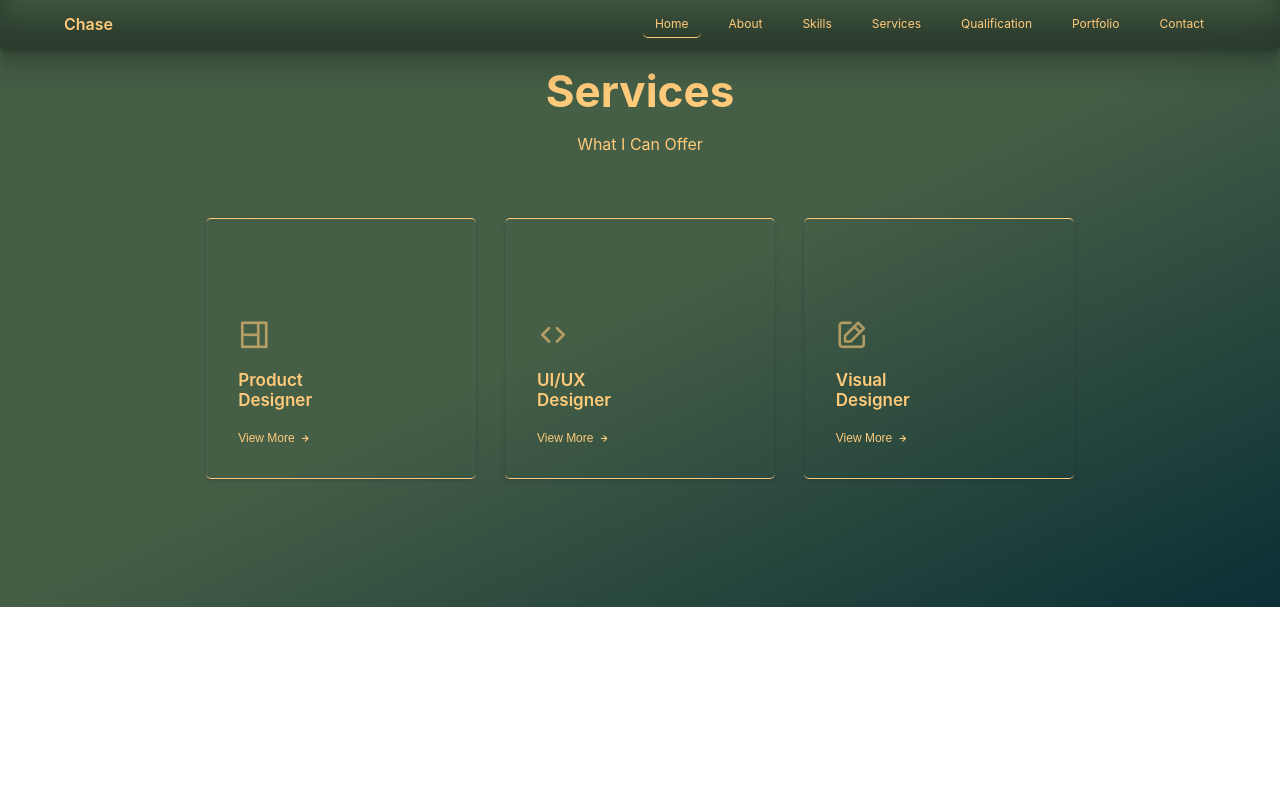
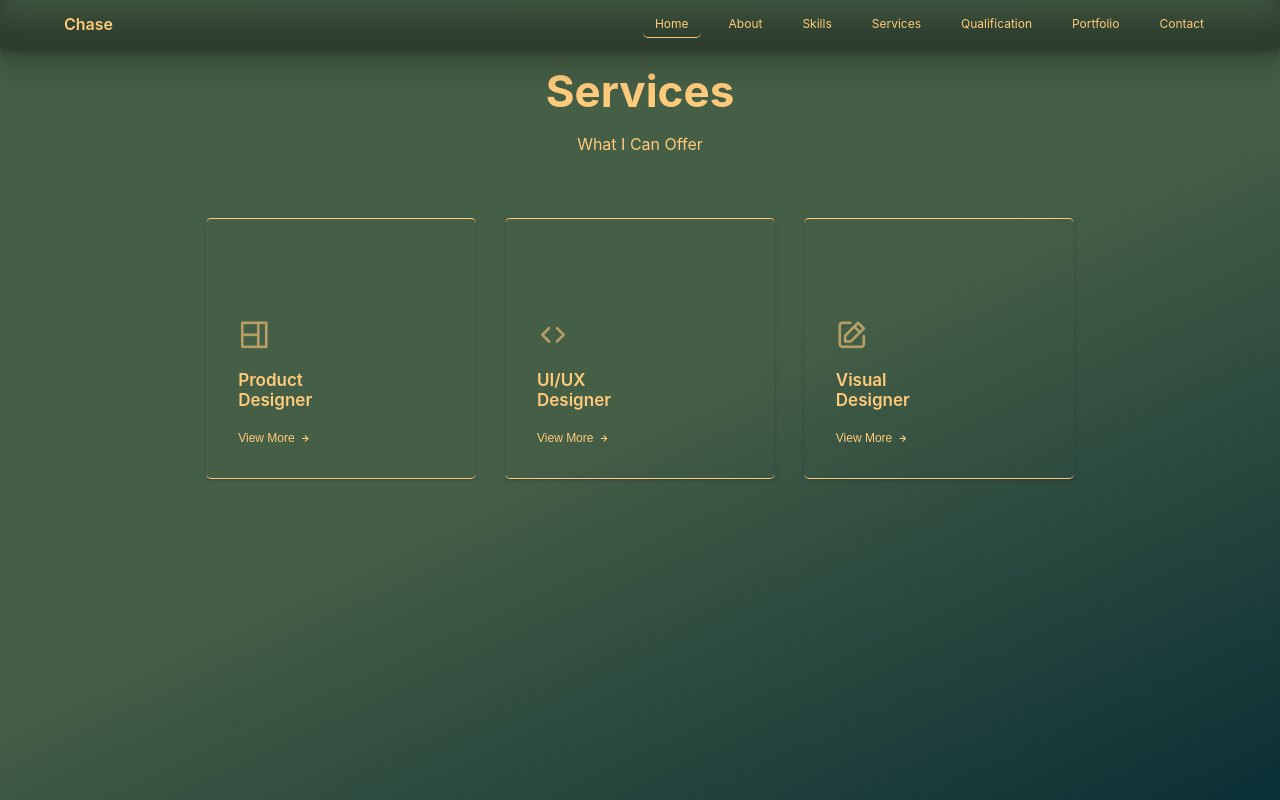
Before and after one commit to Chaseknis/portfolio, a React (Create React App) app: page /services in a window 1280 px wide. Built offline with nearby package versions, Linux system fonts and the light colour scheme.

Commit message:
Update App.css and services.css

```diff
--- a/src/App.css
+++ b/src/App.css
@@ -18,8 +18,6 @@
   flex-direction: column;
   align-items: center;
   padding: 5% 10% 10% 10%;
-
-  /* margin-bottom: 6rem; */
 }
 
 @media screen and (max-width: 992px) {
--- a/src/routes/styles/services.css
+++ b/src/routes/styles/services.css
@@ -1,5 +1,5 @@
 .services_container {
-  height: auto;
+  height: 100vh;
 }
 
 .services_group {
```
